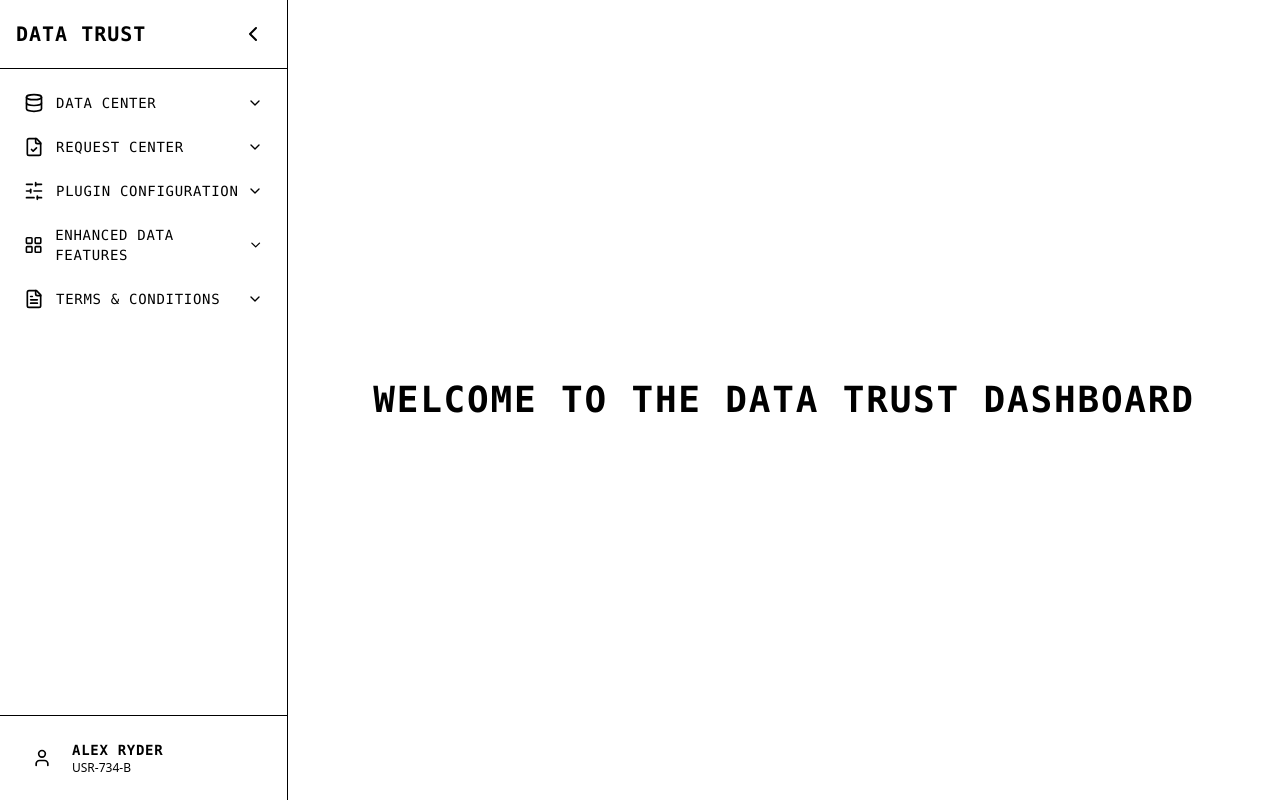
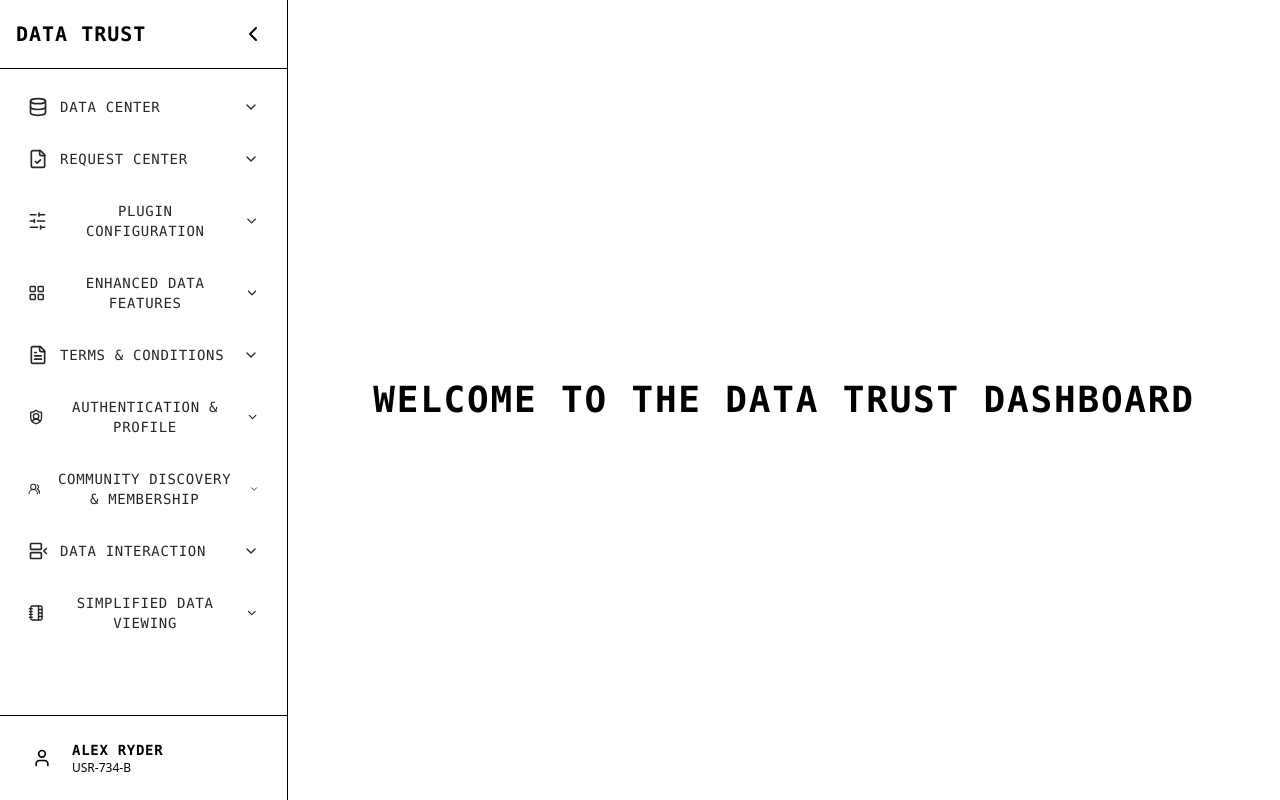
Before and after one commit to Kabbya04/UofT-DataTrust, a Next.js app in the folder civic-data-trust/: page / in a window 1280 px wide. Built offline with nearby package versions, Linux system fonts and the light colour scheme.

Commit message:
sidebar design and text upadated

```diff
--- a/civic-data-trust/app/components/dashboard/sidebar.tsx
+++ b/civic-data-trust/app/components/dashboard/sidebar.tsx
@@ -1,6 +1,6 @@
 'use client';
 
-import React, { useState, useEffect, useRef } from 'react';
+import React, { useState, useEffect, useRef, Children } from 'react';
 import Link from 'next/link';
 import { usePathname } from 'next/navigation';
 import {
@@ -12,41 +12,82 @@ import {
   SlidersHorizontal,
   FileText,
   User,
+  Users,
+  Users2,
+  LucideChartBarDecreasing,
+  BetweenHorizonalEndIcon,
+  UserPenIcon,
+  ShieldUserIcon,
+  NotebookTabsIcon,
 } from 'lucide-react';
 
 const menuItems = [
   // ... (menuItems array remains the same)
   {
+    id:"data-center",
     title: 'Data Center',
     href: '/data-center',
     icon: Database,
     subItems: ['Upload dataset', 'File Management', 'Metadata Configuration', 'Data History'],
   },
   {
+    id:'request-center',
     title: 'Request Center',
     href: '/request-center',
     icon: FileCheck,
     subItems: ['Request Review', 'Request History'],
   },
   {
+    id:'plugin-configuration',
     title: 'Plugin Configuration',
     href: '/plugin-configuration',
     icon: SlidersHorizontal,
     subItems: ['Access Control', 'Data Expose Control', 'Plugin Request Review'],
   },
   {
+    id:'enhanced-data-features',
     title: 'Enhanced Data features',
     href: '/enhanced-data-features',
     icon: LayoutGrid,
     subItems: ['Dataset Metadata', 'History', 'Audit Log'],
   },
   {
+    id:'terms-and-conditions',
     title: 'Terms & Conditions',
     href: '/terms-and-conditions',
     icon: FileText,
     subItems: ['T&C', 'Version Control', 'Compliance Tracking'],
   },
+   {
+    id:'authentication-profile',
+    title: 'Authentication & Profile',
+    href: '/authentication-profile',
+    icon: ShieldUserIcon,
+    subItems: ['Login Screen', 'Profile Management', 'Notification Center'],
+  },
+  {
+    id:'community-discovery-and-membership',
+    title: 'Community Discovery & Membership',
+    href: '/community-discovery-and-membership',
+    icon: Users2,
+    subItems: ['Community Discovery Portal', 'Community Details Viewer', 'Membership Request Interface','Membership Status Tracking'],
+  },
+  {
+    id:'data-interaction',
+    title: 'Data Interaction',
+    href: '/data-interaction',
+    icon: BetweenHorizonalEndIcon,
+    subItems: ['Community Data Viewer', 'Basic Data Viewing', 'Data Visualization Tools','Audit Log Viewer','Basic Log Viewing','Usage Pattern Analysis"'],
+  },
+  {
+    id:'simplified-data-viewing',
+    title: 'Simplified Data Viewing',
+    href: '/simplified-data-viewing',
+    icon: NotebookTabsIcon,
+    subItems: ['Community Specific Data Access', 'Basic Community Insight'],
+  },
 ];
+
 
 export function Sidebar() {
   const [isCollapsed, setIsCollapsed] = useState(false);
@@ -54,7 +95,7 @@ export function Sidebar() {
   const [isPopoverOpen, setIsPopoverOpen] = useState(false);
   const popoverRef = useRef<HTMLDivElement>(null);
   const pathname = usePathname();
-
+   const [activeSection, setActiveSection] = useState("overview")
   const toggleMenu = (title: string) => {
     setOpenMenu(openMenu === title ? null : title);
   };
@@ -84,9 +125,8 @@ export function Sidebar() {
 
   return (
     <aside
-      className={`flex flex-col bg-background border-r border-border transition-all duration-300 ease-in-out ${
-        isCollapsed ? 'w-20' : 'w-72'
-      }`}
+      className={`flex flex-col bg-background border-r border-border transition-all duration-300 ease-in-out ${isCollapsed ? 'w-20' : 'w-72'
+        }`}
     >
       <div className={`flex items-center p-4 border-b border-border ${isCollapsed ? 'justify-center' : 'justify-between'}`}>
         {!isCollapsed && (
@@ -111,10 +151,12 @@ export function Sidebar() {
           const isMenuOpen = openMenu === item.title;
 
           return (
-            <div key={item.title}>
-              <div
-                className={`flex items-center justify-between p-2 rounded-lg cursor-pointer ${
-                  isActive ? 'bg-primary/10 text-primary' : 'hover:bg-muted'
+            <div key={item.id} onClick={() => setActiveSection(item.id)}>
+              <button
+                className={`w-full flex justify-between items-center gap-3 p-3 rounded transition-colors ${
+                  activeSection === item.id
+                    ? "bg-orange-500 text-white"
+                    : "text-neutral-800 hover:text-white hover:bg-neutral-800"
                 }`}
                 onClick={() => toggleMenu(item.title)}
               >
@@ -124,12 +166,11 @@ export function Sidebar() {
                 </Link>
                 {!isCollapsed && item.subItems.length > 0 && (
                   <ChevronDown
-                    className={`h-4 w-4 transition-transform duration-200 ${
-                      isMenuOpen ? 'rotate-180' : ''
-                    }`}
+                    className={`h-4 w-4 transition-transform duration-200 ${isMenuOpen ? 'rotate-180' : ''
+                      }`}
                   />
                 )}
-              </div>
+              </button>
               {!isCollapsed && isMenuOpen && (
                 <div className="pl-8 mt-2 space-y-2 border-l-2 border-primary/20 ml-4">
                   {item.subItems.map((sub) => (
@@ -158,7 +199,7 @@ export function Sidebar() {
             </div>
             {/* CSS-based arrow */}
             <div className="absolute bottom-[-9px] left-1/2 -translate-x-1/2 w-0 h-0 border-x-8 border-x-transparent border-t-8 border-t-border"></div>
-             <div className="absolute bottom-[-8px] left-1/2 -translate-x-1/2 w-0 h-0 border-x-8 border-x-transparent border-t-8 border-t-card"></div>
+            <div className="absolute bottom-[-8px] left-1/2 -translate-x-1/2 w-0 h-0 border-x-8 border-x-transparent border-t-8 border-t-card"></div>
           </div>
         )}
 
```
Also changed, not shown: civic-data-trust/app/layout.tsx (line endings or trailing spaces).
